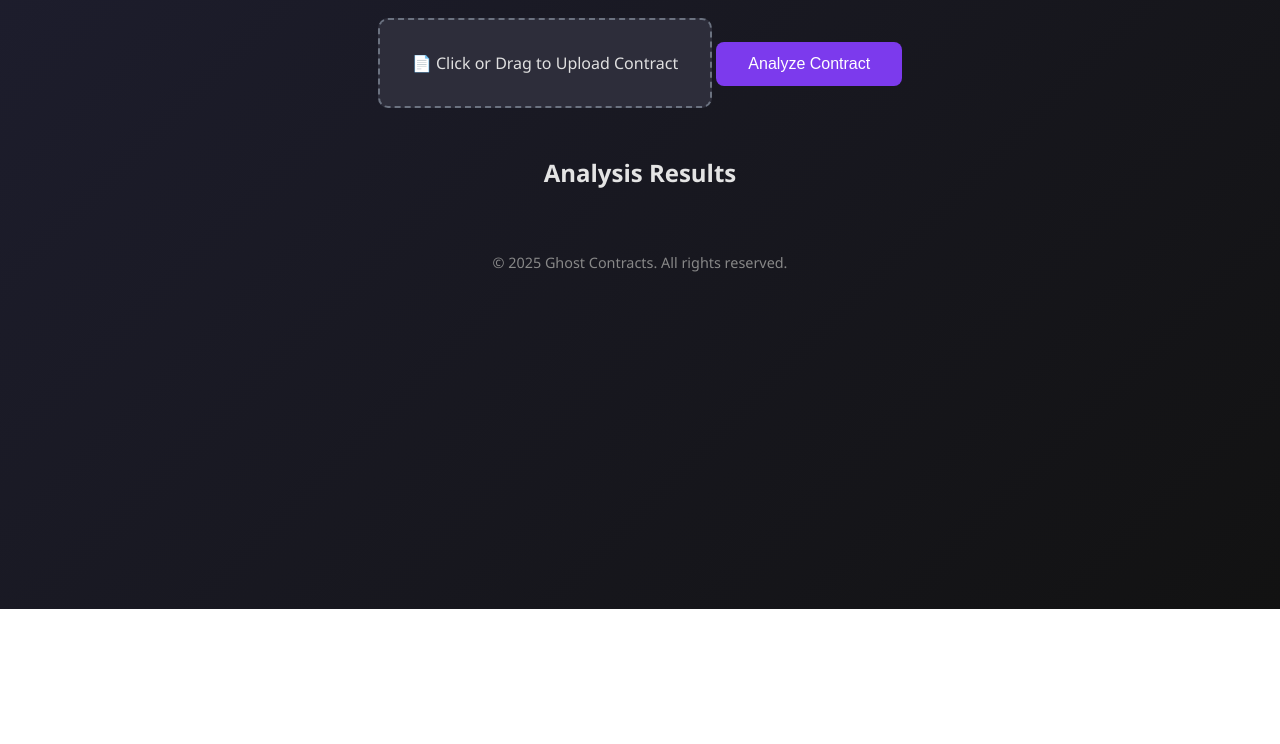
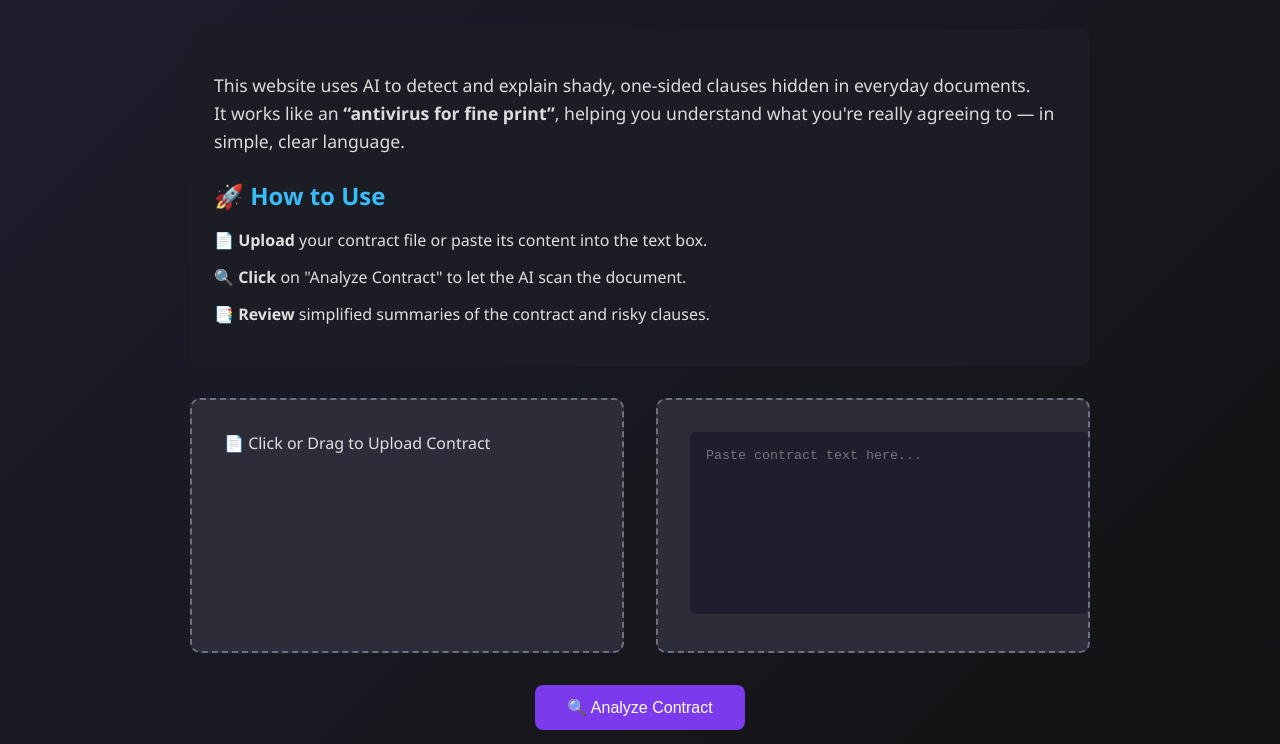
Before and after one commit to anjali-k-ctrl/Ghost-Contracts, a plain HTML site: page index.html in a window 1280 px wide. Shown: the part 191-935 px from the top of the page. Before the commit the page ends 800 px from the top, so only its background shows below. Drawn offline with Linux system fonts and the light colour scheme.

Commit message:
Add files via upload

```diff
--- a/index.html
+++ b/index.html
@@ -2,9 +2,9 @@
 <html lang="en">
 <head>
   <meta charset="UTF-8" />
-  <meta name="viewport" content="width=device-width, initial-scale=1.0"/>
+  <meta name="viewport" content="width=device-width, initial-scale=1.0" />
   <title>Ghost Contracts</title>
-  <link rel="stylesheet" href="style.css"/>
+  <link rel="stylesheet" href="style.css" />
 </head>
 <body>
   <div class="main-wrapper">
@@ -13,13 +13,32 @@
       <p class="tagline">Clarity in contracts — job offers, loans, leases, and more.</p>
     </header>
 
+    <section class="intro-section">
+      <p class="description">
+        This website uses AI to detect and explain shady, one-sided clauses hidden in everyday documents.<br />
+        It works like an <strong>“antivirus for fine print”</strong>, helping you understand what you're really agreeing to — in simple, clear language.
+      </p>
+      <div class="how-to-use">
+        <h2>🚀 How to Use</h2>
+        <ul>
+          <li>📄 <strong>Upload</strong> your contract file or paste its content into the text box.</li>
+          <li>🔍 <strong>Click</strong> on "Analyze Contract" to let the AI scan the document.</li>
+          <li>📑 <strong>Review</strong> simplified summaries of the contract and risky clauses.</li>
+        </ul>
+      </div>
+    </section>
+
     <section class="upload-section">
       <label for="fileInput" class="upload-box">
         <span>📄 Click or Drag to Upload Contract</span>
         <input type="file" id="fileInput" />
       </label>
-      <button onclick="analyzeFile()">Analyze Contract</button>
+      <div class="paste-box">
+        <textarea id="textInput" placeholder="Paste contract text here..."></textarea>
+      </div>
     </section>
+
+    <button onclick="analyzeInput()">🔍 Analyze Contract</button>
 
     <section id="results" class="results-section">
       <h2>Analysis Results</h2>
@@ -30,6 +49,7 @@
       <p>&copy; 2025 Ghost Contracts. All rights reserved.</p>
     </footer>
   </div>
+
   <script src="script.js"></script>
 </body>
 </html>
--- a/script.js
+++ b/script.js
@@ -1,20 +1,39 @@
-
-function analyzeFile() {
+function analyzeInput() {
   const fileInput = document.getElementById('fileInput');
-  const file = fileInput.files[0];
-  if (!file) return alert('Please upload a file');
+  const textInput = document.getElementById('textInput').value.trim();
 
   const formData = new FormData();
-  formData.append('file', file);
+  let endpoint = '';
 
-  fetch('http://localhost:5000/api/analyze', {
+  if (fileInput.files.length > 0) {
+    formData.append('file', fileInput.files[0]);
+    endpoint = 'http://localhost:5000/api/analyze_file';
+  } else if (textInput.length > 0) {
+    formData.append('text', textInput);
+    endpoint = 'http://localhost:5000/api/analyze_text';
+  } else {
+    return alert('Please upload a file or paste some text.');
+  }
+
+  fetch(endpoint, {
     method: 'POST',
     body: formData,
   })
     .then(res => res.json())
     .then(data => {
+      const resultsSection = document.getElementById('results');
       const resultsContainer = document.querySelector('.results-container');
+      resultsSection.style.display = 'block';
       resultsContainer.innerHTML = '';
+
+      if (data.summary) {
+        const summary = document.createElement('div');
+        summary.className = 'result-card';
+        summary.innerHTML = `<strong>📑 Summary:</strong><br/><p>${data.summary}</p>`;
+        resultsContainer.appendChild(summary);
+      }
+
+      if (data.clauses) {
         data.clauses.forEach((clause, index) => {
           const div = document.createElement('div');
           div.className = 'result-card ' + (clause.risk || '');
@@ -25,9 +44,10 @@ function analyzeFile() {
           `;
           resultsContainer.appendChild(div);
         });
+      }
     })
     .catch(err => {
       console.error(err);
-      alert('Something went wrong while analyzing the file.');
+      alert('Something went wrong while analyzing.');
     });
 }
--- a/style.css
+++ b/style.css
@@ -1,4 +1,3 @@
-
 body {
   margin: 0;
   font-family: 'Segoe UI', sans-serif;
@@ -6,49 +5,96 @@ body {
   color: #e4e4e4;
   min-height: 100vh;
 }
-
 .main-wrapper {
   max-width: 900px;
   margin: 0 auto;
   padding: 2rem;
 }
-
 header {
   text-align: center;
   margin-bottom: 2rem;
 }
-
 h1 {
-  font-size: 2.8rem;
+  font-size: 3rem;
   color: #8b5cf6;
 }
-
 .tagline {
-  font-size: 1.1rem;
+  font-size: 1.2rem;
   color: #c2c2c2;
 }
-
+.intro-section {
+  background-color: #1c1c24;
+  border-radius: 10px;
+  padding: 1.5rem;
+  margin-bottom: 2rem;
+  color: #e0e0e0;
+  animation: fadeSlideIn 1s ease-out;
+}
+.intro-section .description {
+  font-size: 1.1rem;
+  line-height: 1.6;
+  margin-bottom: 1.5rem;
+  color: #dcdcdc;
+  animation: fadeSlideIn 1s ease-out;
+  animation-delay: 0.2s;
+  animation-fill-mode: both;
+}
+.how-to-use h2 {
+  color: #38bdf8;
+  font-size: 1.5rem;
+  margin-bottom: 0.8rem;
+}
+.how-to-use ul {
+  list-style: none;
+  padding: 0;
+}
+.how-to-use li {
+  margin-bottom: 0.8rem;
+  font-size: 1rem;
+  line-height: 1.5;
+}
+@keyframes fadeSlideIn {
+  0% {
+    opacity: 0;
+    transform: translateY(30px);
+  }
+  100% {
+    opacity: 1;
+    transform: translateY(0);
+  }
+}
 .upload-section {
-  text-align: center;
+  display: flex;
+  flex-wrap: wrap;
+  justify-content: center;
+  gap: 2rem;
   margin-bottom: 2rem;
 }
-
-.upload-box {
-  display: inline-block;
+.upload-box, .paste-box {
+  flex: 1;
+  min-width: 250px;
   padding: 2rem;
   background-color: #2d2d3a;
   border: 2px dashed #6b7280;
   border-radius: 10px;
-  cursor: pointer;
-  margin-bottom: 1rem;
   color: #e0e0e0;
 }
-
 .upload-box input {
   display: none;
 }
-
+.paste-box textarea {
+  width: 100%;
+  height: 150px;
+  background-color: #1e1e2f;
+  color: #fff;
+  border: none;
+  resize: none;
+  padding: 1rem;
+  border-radius: 6px;
+}
 button {
+  display: block;
+  margin: 1rem auto;
   background-color: #7c3aed;
   border: none;
   color: white;
@@ -58,41 +104,31 @@ button {
   font-size: 1rem;
   transition: background-color 0.3s;
 }
-
 button:hover {
   background-color: #6d28d9;
 }
-
 .results-section {
+  display: none;
   margin-top: 2rem;
 }
-
 .results-section h2 {
+  text-align: center;
   margin-bottom: 1rem;
-  text-align: center;
+  color: #38bdf8;
 }
-
 .results-container {
   display: flex;
   flex-direction: column;
   gap: 1rem;
 }
-
 .result-card {
   background-color: #1c1c24;
   border-left: 5px solid #10b981;
   padding: 1rem;
   border-radius: 6px;
 }
-
-.result-card.high {
-  border-color: #ef4444;
-}
-
-.result-card.medium {
-  border-color: #f59e0b;
-}
-
+.result-card.high { border-color: #ef4444; }
+.result-card.medium { border-color: #f59e0b; }
 footer {
   text-align: center;
   margin-top: 3rem;
```
Lines whose indentation alone changed are shown as unchanged.
